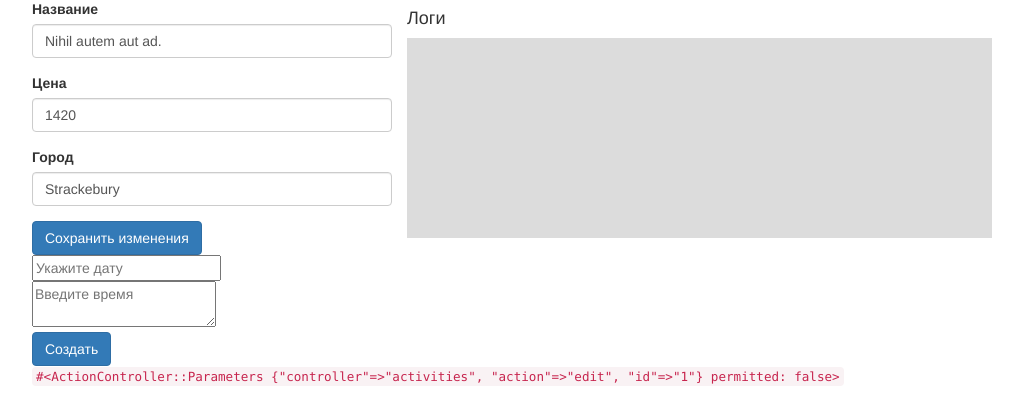
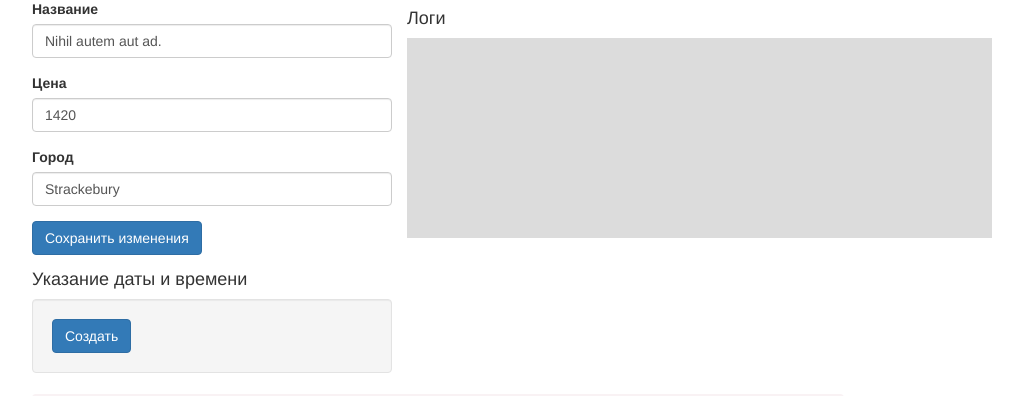
Before and after one commit to AlexDid753/atribution, a Rails app: page /activities/1/edit in a window 1280 px wide. Shown: the part 143-539 px from the top of the page, without its empty margins (38-1061 px from the left). Run offline with Rails 7, Linux system fonts and the light colour scheme; data comes from the database, SQL or seed files in the repository; style sheets or scripts are compiled from the project's sources; parts of the project's set-up code (start-up, migrations or seed data) failed here and were passed over; some libraries are stand-ins or nearby versions.

Commit message:
добавление файлов перед мерджем в master

```diff
--- a/app/assets/javascripts/application.js
+++ b/app/assets/javascripts/application.js
@@ -13,6 +13,8 @@
 //= require jquery
 //= require jquery_ujs
 //= require turbolinks
+//= require bootstrap-datepicker
+//= require bootstrap-timepicker
 //= require_tree .
 // $(function () {
 //     $("[type=radio],.pagination a").live("click", function () {
--- a/app/assets/stylesheets/application.css
+++ b/app/assets/stylesheets/application.css
@@ -13,4 +13,5 @@
  *= require_tree
  *= require_self
  *= require bootstrap-datepicker
+ *= require bootstrap-timepicker
  */
--- a/app/models/activity.rb
+++ b/app/models/activity.rb
@@ -3,7 +3,7 @@
   has_many :visitors, through: :histories, counter_cache: true
   has_many :mediums, through: :histories
   has_many :histories, foreign_key: 'activity_id'
-  has_many :dates
+  has_many :events
 
   def proceeds
     (arpu * visitors.count).round
--- a/app/views/activities/edit.html.erb
+++ b/app/views/activities/edit.html.erb
@@ -1,30 +1,36 @@
 <h1>Редактирование экскурсии</h1>
+<% flash.each do |key, value| %>
+  <div class="alert alert-<%= key %>"><%= value %></div>
+<% end %>
+<div class="row">
+  <div class="col-md-4">
+    <div id="activity_edit_form">
+      <%= form_for @activity, :remote => true do |f| %>
 
-<div class="row">
-  <div class="col-md-4" id="activity_edit_form">
-    <%= form_for @activity, :remote => true do |f| %>
+        <div class="form-group">
           <%= f.label :title, "Название" %>
-      <div class="form-group">
-        <input v-on:blur="onBlur_title" v-model="activity_title" value="<%= @activity.title %>" id="activity_title" type="text" class="form-group form-control" name="activity[title]"
-               placeholder="Введите название">
-      </div>
+          <input v-on:blur="onBlur_title" v-model="activity_title" value="<%= @activity.title %>" id="activity_title" type="text" class="form-group form-control" name="activity[title]" placeholder="Введите название">
+
           <%= f.label :price, "Цена" %>
-      <div class="form-group">
           <input v-on:blur="onBlur_price" v-model="activity_price" value="<%= @activity.price %>" id="activity_price" type="text" class="form-group form-control" name="activity[price]" placeholder="Введите название">
-      </div>
 
           <%= f.label :city, "Город" %>
-      <div class="form-group">
           <input v-on:blur="onBlur_city" v-model="activity_city" value="<%= @activity.city %>" id="activity_city" type="text" class="form-group form-control" name="activity[city]" placeholder="Введите название">
-      </div>
-
 
           <%= f.submit "Сохранить изменения", class: "btn btn-primary" do %>
             <span class="glyphicon glyphicon-ok" aria-hidden="true"></span>
           <% end %>
+        </div>
       <% end %>
+    </div>
 
+
+    <h4>Указание даты и времени</h4>
+    <div class="well" id="event_form">
+      <%= render 'events/event_form' %>
     </div>
+  </div>
+
 
   <h4>Логи</h4>
   <div class="col-md-6 logs" v-model="LogsHTML" id="logs_window" v-on="change:onChange">
@@ -33,16 +39,6 @@
 
 </div>
 
-<section class="event_form">
-  <div class="row">
-    <div class="col-md-4">
-
-      <%= render 'events/event_form' %>
-
-    </div>
-
-  </div>
-</section>
 
 <script>
     var app1 = new Vue({
--- a/app/views/events/_event_form.html.erb
+++ b/app/views/events/_event_form.html.erb
@@ -1,17 +1,22 @@
-<%= form_for @event do |f| %>
 
-  <input type="text" data-provide='datepicker' name="event[date]" id="event_date" placeholder = "Укажите дату">
+  <%= form_for @event do |f| %>
+<!--
+    <input type="text" data-provide='datepicker' name="event[date]" id="event_date" placeholder="Укажите дату" class = "form-group form-control">
 
-  <div class="time">
-    <%= f.text_area :time, placeholder: "Введите время" %>
-  </div>
+    <div class="input-append bootstrap-timepicker">
+      <input name="event[time]" id="timepicker" type="text" class="input-small form-group form-control" placeholder = "Введите время">
+      <span class="add-on"><i class="icon-time"></i></span>
+    </div>
+-->
 
     <%= f.submit "Создать", class: "btn btn-primary" %>
-<% end %>
+
+  <% end %>
 
 
 <script type="text/javascript">
-    $(document).ready(function(){
+    $(document).ready(function () {
         $('.datepicker').datepicker();
+        $('#timepicker').timepicker();
     });
 </script>
--- /dev/null
+++ b/app/views/events/create.html.erb
@@ -0,0 +1,2 @@
+<h1>Events#create</h1>
+<p>Find me in app/views/events/create.html.erb</p>
```
Also changed, not shown: app/controllers/events_controller.rb (+4 -3 lines), Gemfile, Gemfile.lock. Lines whose indentation alone changed are shown as unchanged.
